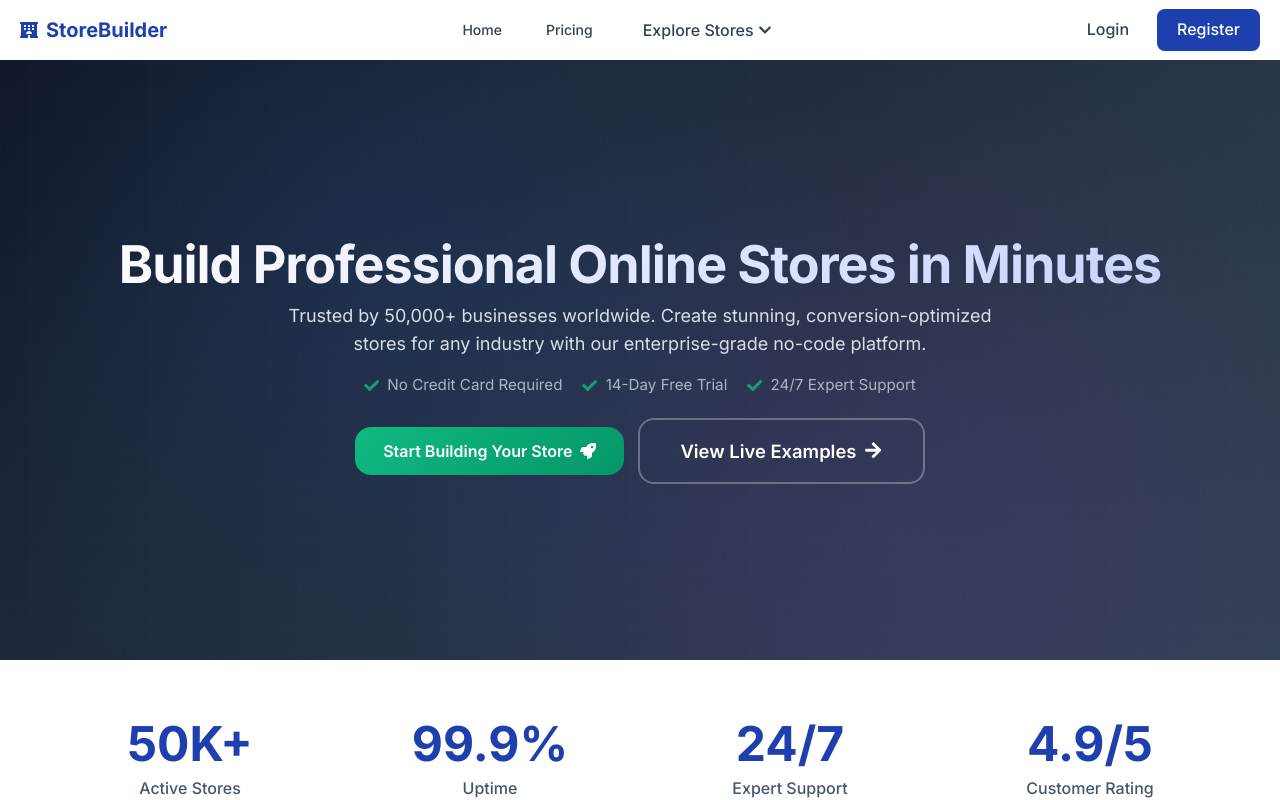
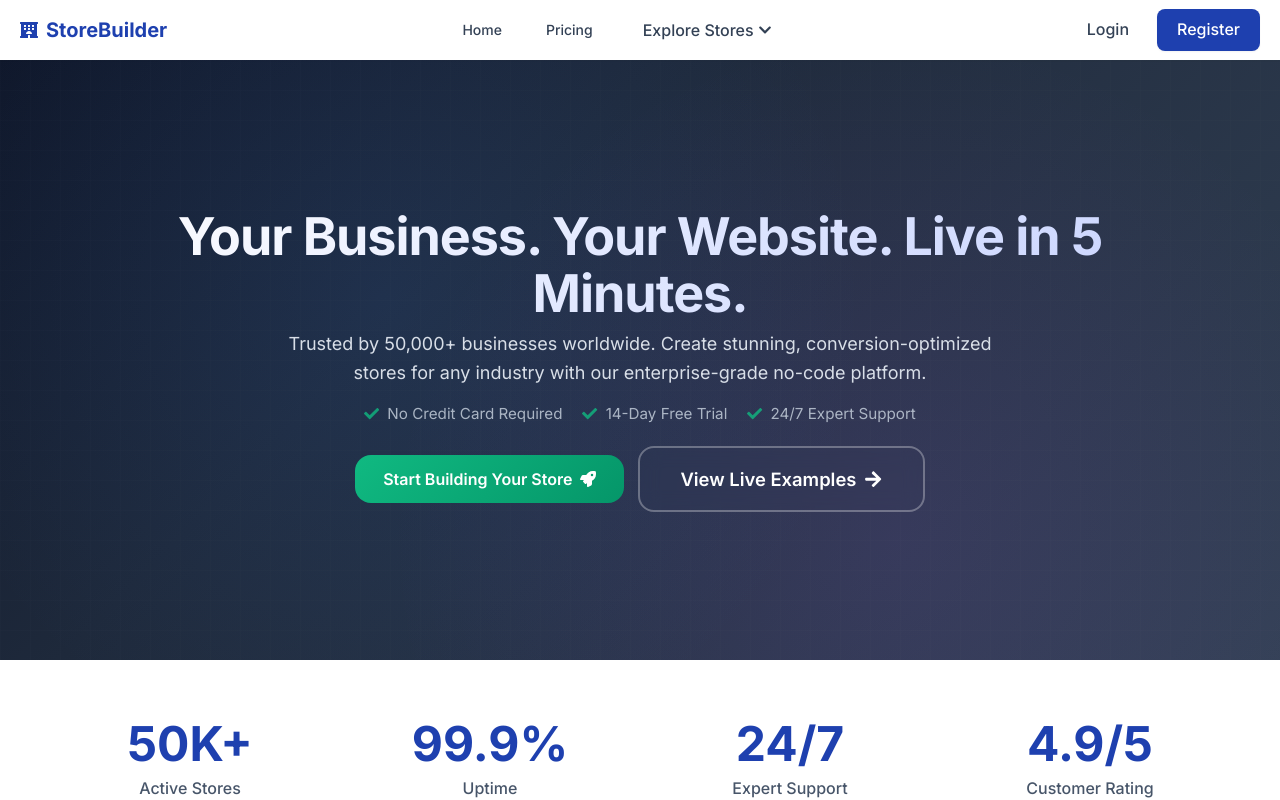
Before and after one commit to rnqayush/starter, a React (Create React App) app: page / in a window 1280 px wide. Shown: the top 800 px of the page. Built offline with nearby package versions, Linux system fonts and the light colour scheme.

Commit message:
code formating

```diff
--- a/src/components/user/PlatformHomePage.js
+++ b/src/components/user/PlatformHomePage.js
@@ -806,7 +806,7 @@ const PlatformHomePage = () => {
             {/* Hero Section */}
       <HeroSection>
         <HeroContent>
-          <HeroTitle>Build Professional Online Stores in Minutes</HeroTitle>
+          <HeroTitle>Your Business. Your Website. Live in 5 Minutes.</HeroTitle>
           <HeroSubtitle>
             Trusted by 50,000+ businesses worldwide. Create stunning, conversion-optimized
             stores for any industry with our enterprise-grade no-code platform.
```
